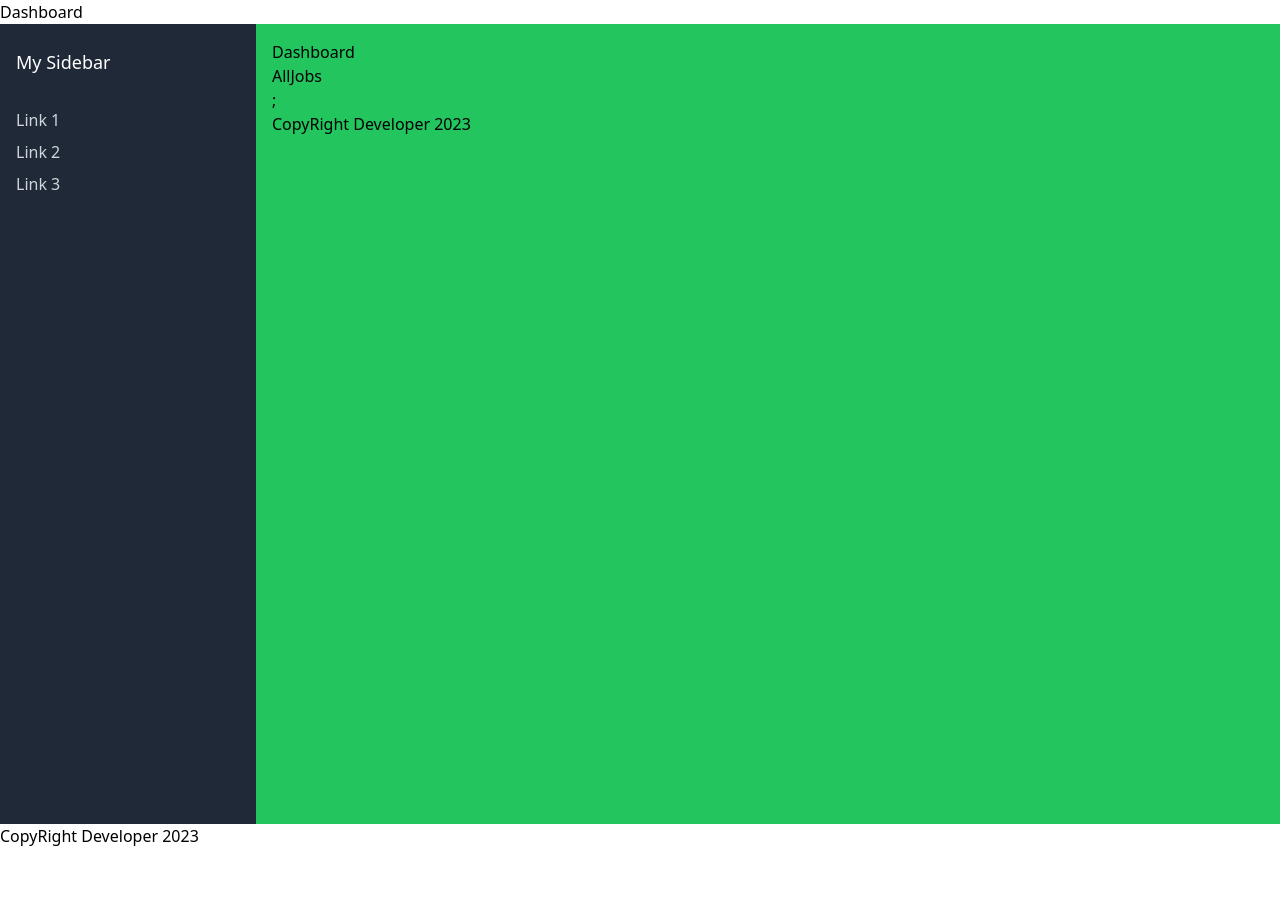
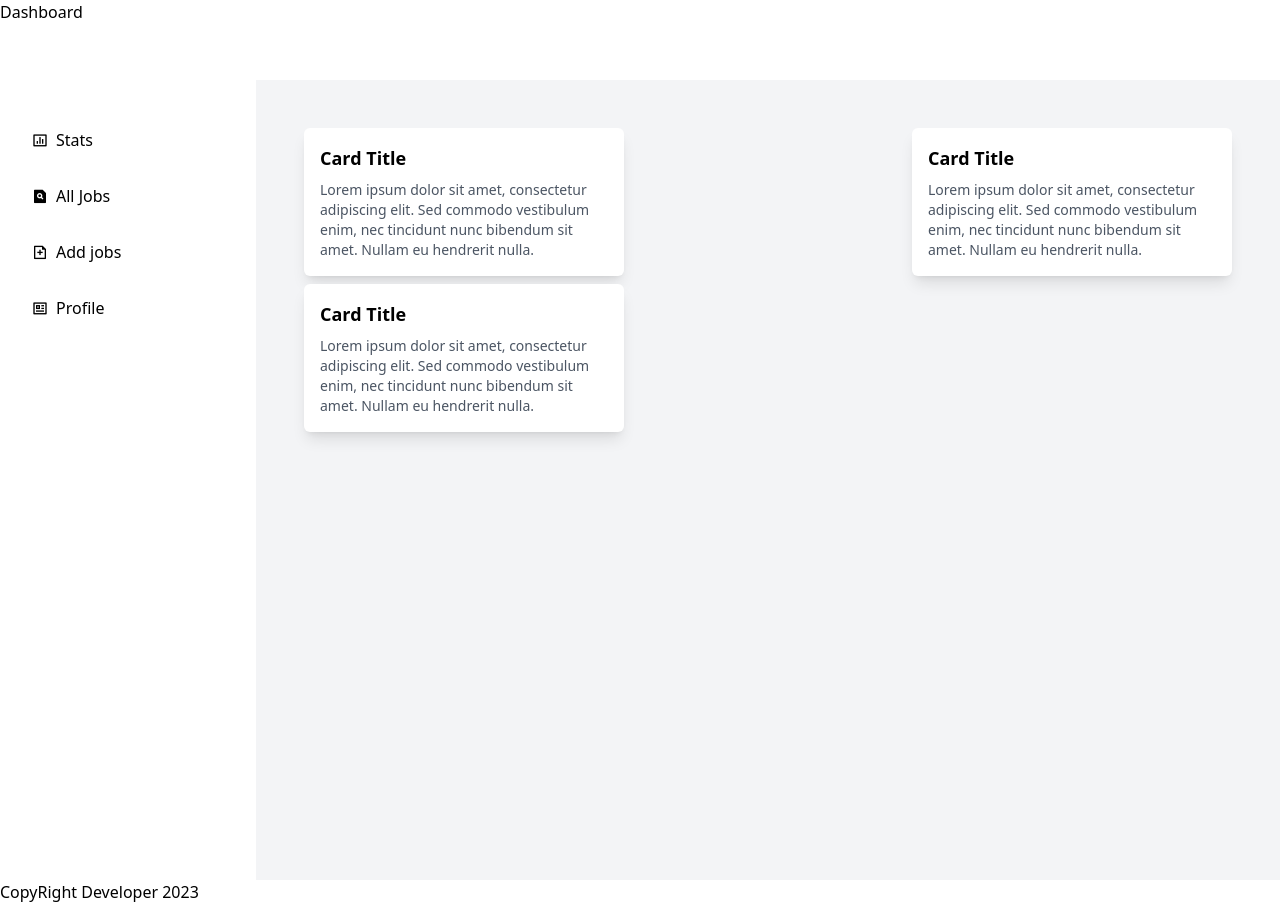
Before and after one commit to syedalirazazaidi/reacts-plays, a React (Vite) app in the folder job_app/client/: page /all-jobs in a window 1280 px wide. Before the commit the page ends 848 px from the top, so only its background shows below. Built offline with nearby package versions, Linux system fonts and the light colour scheme.

Commit message:
add card in alljob

```diff
--- a/job_app/client/src/common/components/Sidebar.tsx
+++ b/job_app/client/src/common/components/Sidebar.tsx
@@ -3,25 +3,42 @@ import { Link } from "react-router-dom";
 
 const Sidebar: React.FC = () => {
   return (
-    <div className="bg-gray-800 w-64 px-4 py-6 flex flex-col h-screen">
-      <div className="mb-8">
+    <div className="w-64 px-8 py-12  flex flex-col h-screen bg-white">
+      {/* <div className="mb-8">
         <h2 className="text-white text-lg font-medium">My Sidebar</h2>
-      </div>
+      </div> */}
       <nav>
-        <ul>
-          <li className="mb-2">
-            <Link to="/all-jobs" className="text-gray-300 hover:text-white">
-              Link 1
+        <ul className="space-y-8 text-base ">
+          <li className="mb-2 ">
+            <Link to="/all-jobs" className=" text-#dfe2e6 hover:text-#dfe2e6 ">
+              <div className="flex gap-2">
+                <i className="ri-bar-chart-box-line "></i>
+                Stats
+              </div>
             </Link>
           </li>
           <li className="mb-2">
-            <Link to="/add-job" className="text-gray-300 hover:text-white">
-              Link 2
+            <Link to="/add-job" className="text-#dfe2e6 hover:text-#dfe2e6">
+              <div className="flex gap-2">
+                <i className="ri-file-search-fill"></i>
+                All Jobs
+              </div>
             </Link>
           </li>
           <li className="mb-2">
-            <Link to="/profile" className="text-gray-300 hover:text-white">
-              Link 3
+            <Link to="/profile" className="text-#dfe2e6 hover:text-#dfe2e6">
+              <div className="flex gap-2">
+                <i className="ri-file-add-line"></i>
+                Add jobs
+              </div>
+            </Link>
+          </li>
+          <li className="mb-2">
+            <Link to="/profile" className="text-#dfe2e6 hover:text-#dfe2e6">
+              <div className="flex gap-2">
+                <i className="ri-profile-line"></i>
+                Profile
+              </div>
             </Link>
           </li>
         </ul>
--- a/job_app/client/src/common/layout/Navbar.tsx
+++ b/job_app/client/src/common/layout/Navbar.tsx
@@ -3,7 +3,7 @@ import { Link } from "react-router-dom";
 function Navbar() {
   return (
     <nav>
-      <p>Dashboard</p>
+      <p className="bg-#ffffff h-20">Dashboard</p>
       {/* <Link to="/">Home</Link>
       <Link to="/posts">Post</Link> */}
     </nav>
--- a/job_app/client/src/common/pages/AllJobs.tsx
+++ b/job_app/client/src/common/pages/AllJobs.tsx
@@ -3,9 +3,35 @@ import MainLayout from "../layout/MainLayout";
 
 function AllJobs() {
   return (
-    <MainLayout>
-      <div>AllJobs</div>;
-    </MainLayout>
+    <div className="flex justify-between gap-2 flex-wrap p-8">
+      <div className="bg-white rounded-md shadow-lg p-4 w-80">
+        <h2 className="text-lg font-semibold mb-2">Card Title</h2>
+        <p className="text-gray-600 text-sm">
+          Lorem ipsum dolor sit amet, consectetur adipiscing elit. Sed commodo
+          vestibulum enim, nec tincidunt nunc bibendum sit amet. Nullam eu
+          hendrerit nulla.
+        </p>
+      </div>
+      <div className="bg-white rounded-md shadow-lg p-4  w-80">
+        <h2 className="text-lg font-semibold mb-2">Card Title</h2>
+        <p className="text-gray-600 text-sm">
+          Lorem ipsum dolor sit amet, consectetur adipiscing elit. Sed commodo
+          vestibulum enim, nec tincidunt nunc bibendum sit amet. Nullam eu
+          hendrerit nulla.
+        </p>
+      </div>
+      <div className="bg-white rounded-md shadow-lg p-4  w-80">
+        <h2 className="text-lg font-semibold mb-2">Card Title</h2>
+        <p className="text-gray-600 text-sm">
+          Lorem ipsum dolor sit amet, consectetur adipiscing elit. Sed commodo
+          vestibulum enim, nec tincidunt nunc bibendum sit amet. Nullam eu
+          hendrerit nulla.
+        </p>
+      </div>
+    </div>
+    // <MainLayout>
+    //   <div>AllJobs</div>;
+    // </MainLayout>
   );
 }
 
--- a/job_app/client/src/common/pages/Dashboard.tsx
+++ b/job_app/client/src/common/pages/Dashboard.tsx
@@ -15,7 +15,7 @@ function Dashboard() {
         <div className=" bg-red-500">
           <Sidebar />
         </div>
-        <div className="flex-1 bg-green-500 p-4">
+        <div className="flex-1 bg-gray-100 p-4">
           <Outlet />
         </div>
       </div>
--- a/job_app/client/src/common/pages/Stats.tsx
+++ b/job_app/client/src/common/pages/Stats.tsx
@@ -1,7 +1,16 @@
 import React from "react";
 
 function Stats() {
-  return <div>Stats</div>;
+  return (
+    <div className="bg-white rounded-md shadow-lg p-4">
+      <h2 className="text-lg font-semibold mb-2">Card Title</h2>
+      <p className="text-gray-600 text-sm">
+        Lorem ipsum dolor sit amet, consectetur adipiscing elit. Sed commodo
+        vestibulum enim, nec tincidunt nunc bibendum sit amet. Nullam eu
+        hendrerit nulla.
+      </p>
+    </div>
+  );
 }
 
 export default Stats;
```
